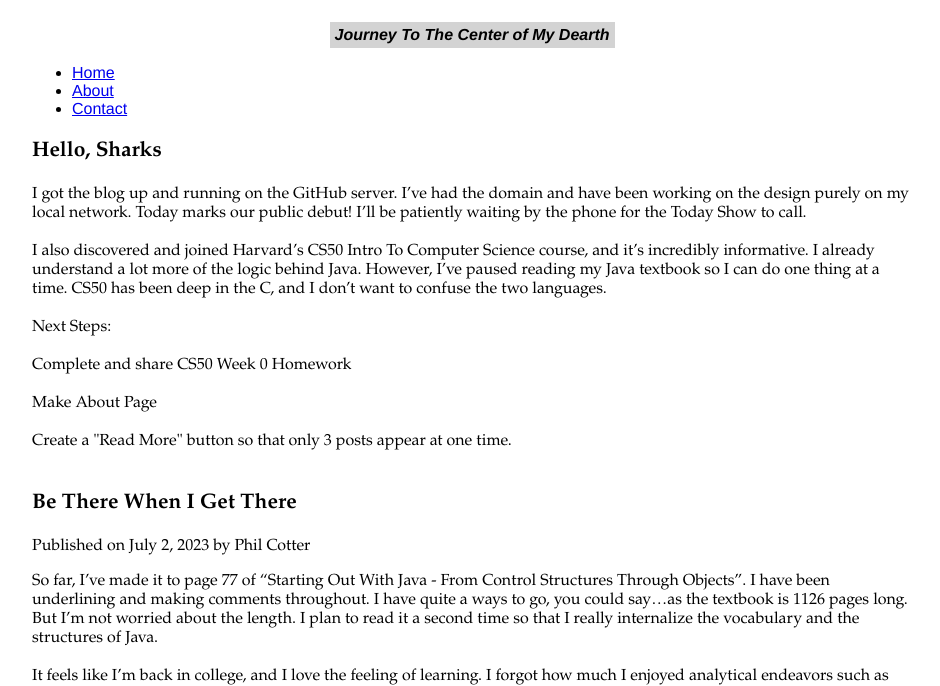
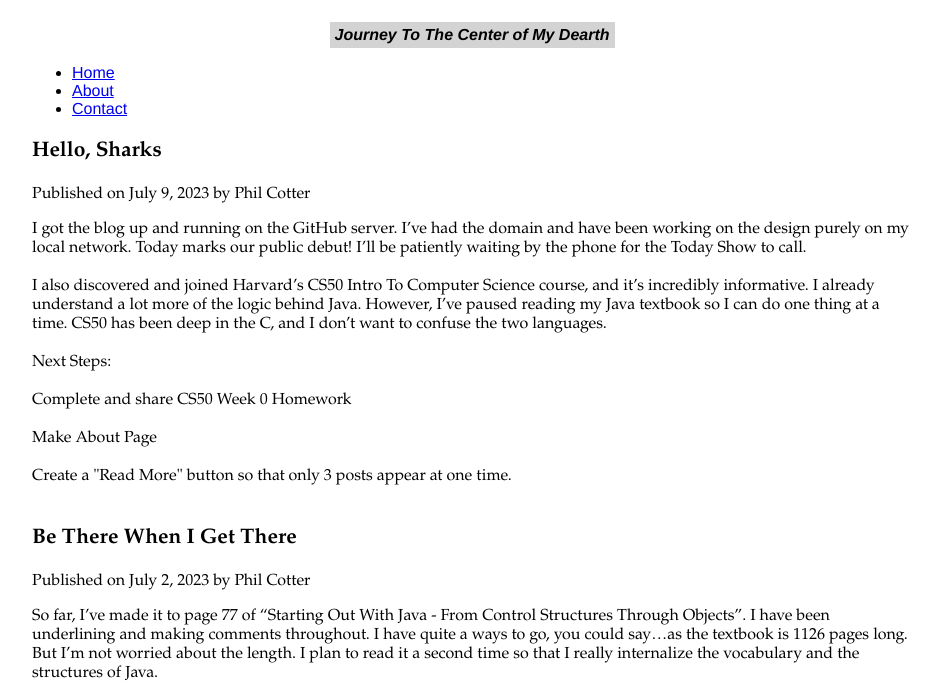
Before and after one commit to cottersoft/blog, a plain HTML site: page index.html in a window 1280 px wide. Shown: the part 106-792 px from the top of the page, without its empty margins (168-1108 px from the left). Drawn offline with Linux system fonts and the light colour scheme.

Commit message:
Update index.html

```diff
--- a/index.html
+++ b/index.html
@@ -21,6 +21,7 @@
 
         <article>
             <h3>Hello, Sharks</h3>
+	<p>Published on <time datetime="2023-07-09">July 9, 2023</time> by <span class="author">Phil Cotter</span></p>
             <p>I got the blog up and running on the GitHub server. I’ve had the domain and have been working on the design purely on my local network. Today marks our public debut! I’ll be patiently waiting by the phone for the Today Show to call.
 <br></br>
 I also discovered and joined Harvard’s CS50 Intro To Computer Science course, and it’s incredibly informative. I already understand a lot more of the logic behind Java. However, I’ve paused reading my Java textbook so I can do one thing at a time. CS50 has been deep in the C, and I don’t want to confuse the two languages.
```
